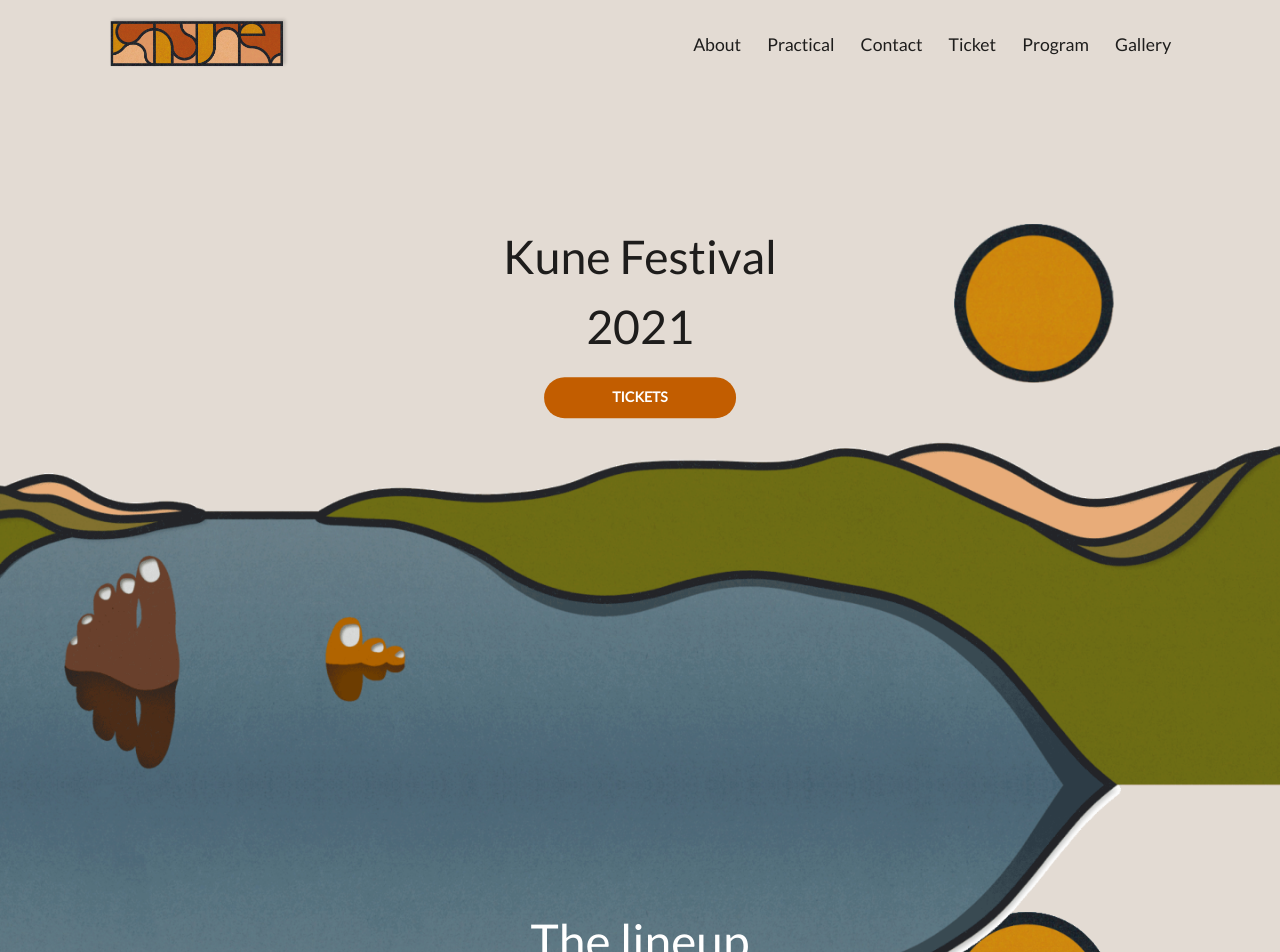
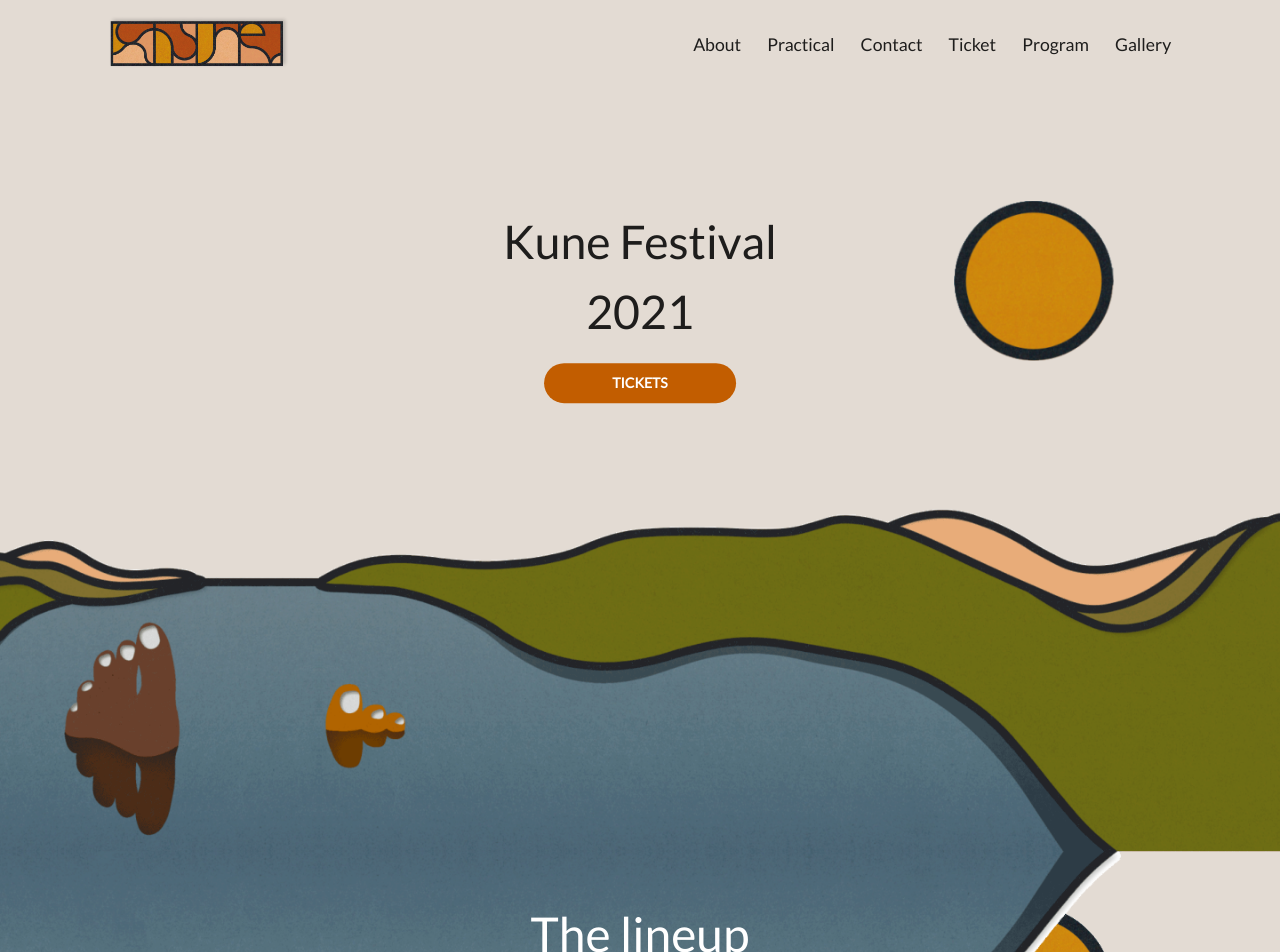
Before and after one commit to Laila1222/kune-festival-2021-v2, a React (Create React App) app: page / in a window 1280 px wide. Shown: the top 952 px of the page. Built offline with nearby package versions, Linux system fonts and the light colour scheme.

Commit message:
Fixed landing section layout

```diff
--- a/src/components/sections/IntroSection.jsx
+++ b/src/components/sections/IntroSection.jsx
@@ -24,7 +24,7 @@
 
 const IntroSectionContainer = styled.div`
   margin-bottom: 5rem;
-  margin-top: 7rem;
+  margin-top: 0rem;
   position: relative;
 
   @media (max-width: 1100px) {
--- /dev/null
+++ b/src/components/sections/LandingSection.jsx
@@ -0,0 +1,162 @@
+import React from "react";
+import styled from "styled-components";
+import { Button } from "@material-ui/core";
+import { Typography } from "@material-ui/core";
+import TopBackgroundImage from "../../assets/images/lake-medium.png";
+import SunImage from "../../assets/images/sun.png";
+import TopBackgroundImageMobile from "../../assets/images/lake-mobile.png";
+
+const HeaderBg = styled.div`
+  height: 100vh;
+  min-height: 700px;
+  /* background-image: ; */
+  background-attachment: fixed;
+  background-repeat: no-repeat;
+  background-position: top right;
+  background-size: 120%;
+  position: relative;
+  @media (max-width: 500px) {
+    min-height:
+  }
+
+`;
+
+const TicketButtonContainer = styled.div`
+  position: absolute;
+  top: 25%;
+  left: 50%;
+  transform: translate(-50%, -50%);
+  text-align: center;
+  @media (max-width: ${(props) => props.theme.breakpoints.values.md}px) {
+    width: 100%;
+    top: 35%;
+  }
+`;
+
+const TicketButton = styled(Button)`
+  border-radius: 2rem;
+  padding: 0.5rem 2rem;
+  background-color: ${(props) => props.theme.palette.colors.orange};
+  border: none;
+  color: ${(props) => props.theme.palette.primary.main};
+  width: 12rem;
+  margin-top: 1rem;
+  font-weight: bold;
+  @media (max-width: ${(props) => props.theme.breakpoints.values.md}px) {
+    width: 10rem;
+  }
+
+  &:hover {
+    background: ${(props) => props.theme.palette.colors.brown};
+  }
+`;
+
+const Headline = styled(Typography)`
+  font-size: 2.9rem;
+  @media (max-width: ${(props) => props.theme.breakpoints.values.md}px) {
+    font-size: 2.5rem;
+  }
+`;
+
+const BgImage = styled.img`
+  width: 100%;
+  position: absolute;
+  z-index: 2;
+  bottom: -15rem;
+
+  @media (max-width: 1200px) {
+   bottom: -13rem;
+  }
+
+  @media (max-width: 1100px) {
+    bottom: -10rem;
+   }
+
+   @media (max-width: 1000px) {
+    bottom: -8rem;
+   }
+
+  @media (max-width: ${(props) => props.theme.breakpoints.values.md}px) {
+   bottom: -13rem;
+  }
+
+
+  @media (max-width: 850px) {
+    bottom: -11rem;
+  }
+
+  @media (max-width: 750px) {
+    bottom: -9rem;
+  }
+
+  @media (max-width: 650px) {
+    bottom: -8rem;
+  }
+
+  @media (max-width: 550px) {
+    display: none;
+  }
+
+`;
+
+const BgImageMobile = styled.img`
+@media (max-width: 550px) {
+  display: block;
+  width: 100%;
+  position: absolute;
+  bottom: -7rem;
+}
+
+@media (max-width: 550px) {
+  bottom: -5rem;
+}
+
+@media (max-width: 350px) {
+  bottom: -3rem;
+}
+display: none;
+`
+
+const SunImageComp = styled.img`
+  position: absolute;
+  top: 6rem;
+  right: 13%;
+  width: 10rem;
+  @media (max-width: ${(props) => props.theme.breakpoints.values.md}px) {
+    width: 7rem;
+    top: 15rem;
+  }
+
+  @media (max-width: 750px) {
+    top: 18rem;
+    width: 6rem;
+  }
+
+  @media (max-width: 600px) {
+    width: 5rem;
+    top: 20rem;
+  }
+
+  @media (max-width: 450px) {
+    width: 4rem;
+    top: 25rem;
+
+  }
+`;
+
+function LandingSection(props) {
+  return (
+    <HeaderBg>
+      <TicketButtonContainer>
+        <Headline component="h1">Kune Festival</Headline>
+        <Headline>2021</Headline>
+        <TicketButton variant="outlined">Tickets</TicketButton>
+      </TicketButtonContainer>
+      <SunImageComp src={SunImage} />
+      <BgImage src={TopBackgroundImage} />
+      <BgImageMobile src={TopBackgroundImageMobile} />
+    </HeaderBg>
+  );
+}
+
+export default LandingSection;
--- a/src/containers/Home.jsx
+++ b/src/containers/Home.jsx
@@ -1,179 +1,22 @@
-import { Box, Button, Typography } from "@material-ui/core";
 import React from "react";
 import styled from "styled-components";
-import HeaderVideo from "../assets/videos/header-video.mp4";
-import ContentContainer from "../components/containers/ContentContainer";
-import SectionHeadline from "../components/headlines/SectionHeadline";
-import TextHeadline from "../components/headlines/TextHeadline";
 import Navbar from "../components/navigation/Navigation";
 
-import RegularButton from "../components/buttons/RegularButton";
-import Art from "./Art";
 import IntroSection from "../components/sections/IntroSection";
 import ProgramSection from "../components/sections/ProgramSection";
-import PracticalSection from "../components/sections/PracticalSection";
-import TicketsSection from "../components/sections/TicketsSection";
 import VisionSection from "../components/sections/VisionSection";
 import AboutSection from "../components/sections/AboutSection";
 import NavbarMobile from "../components/navigation/NavigationMobile";
-import TopBackgroundImage from "../assets/images/lake-medium.png"
-import SunImage from "../assets/images/sun.png";
-import ContactSection from './../components/sections/ContactSection';
 
-const BgVideoContainer = styled.div`
-  height: 60vh;
-  width: 100%;
-  background: pink;
-
-  & .video {
-    height: 100%;
-    width: 100%;
-    object-fit: cover;
-  }
-`;
-
-const TicketButtonContainer = styled.div`
-  position: absolute;
-  top: 40%;
-  left: 50%;
-  transform: translate(-50%, -50%);
-  text-align: center;
-  @media (max-width: ${(props) => props.theme.breakpoints.values.md}px) {
-    width: 100%;
-    top: 45%;
-  }
-`;
-
-const TicketButton = styled(Button)`
-  border-radius: 2rem;
-  padding: 0.5rem 2rem;
-  background-color: ${(props) => props.theme.palette.colors.orange};
-  border: none;
-  color: ${(props) => props.theme.palette.primary.main};
-  width: 12rem;
-  margin-top: 1rem;
-  font-weight: bold;
-  @media (max-width: ${(props) => props.theme.breakpoints.values.md}px) {
-    width: 10rem;
-  }
-
-  &:hover {
-    background: ${(props) => props.theme.palette.colors.brown};
-  }
-`;
-
-const Headline = styled(Typography)`
-  font-size: 2.9rem;
-  @media (max-width: ${(props) => props.theme.breakpoints.values.md}px) {
-  font-size: 2.5rem;
-  }
-`;
-
-const HeaderBg = styled.div`
-  height: 100vh;
-  min-height: 100vh;
-  /* background-image: ; */
-  background-attachment: fixed;
-  background-repeat: no-repeat;
-  background-position: top right;
-  background-size: 120%;
-  position: relative;
-
-
-`;
-
-const DarkBg = styled.div`
-  width: 100vw;
-  height: 10rem;
-  position: absolute;
-  background-image: linear-gradient(to top, rgba(0, 0, 0, 0), rgba(0, 0, 0, 1));
-`;
-
-const BgImage = styled.img`
-margin-top: 20rem;
-width: 100%;
-position: relative;
-z-index: 2;
-
-// @media (max-width: 1200px) {
-//   margin-top: 20rem;
-// }
-
-@media (max-width: ${(props) => props.theme.breakpoints.values.md}px) {
-  position: absolute;
-  margin-top: 0;
-  bottom: -2rem;
-}
-
-@media (max-width: 960px) {
-
-  bottom: -16rem;
-}
-
-@media (max-width: 850px) {
-  bottom: -13rem;
-}
-
-@media (max-width: 750px) {
-  bottom: -11rem;
-}
-
-@media (max-width: 650px) {
-  bottom: -10rem;
-}
-
-
-@media (max-width: 550px) {
-  bottom: -8rem;
-}
-
-@media (max-width: 480px) {
-  bottom: -7rem;
-}
-
-
-@media (max-width: 420px) {
-  bottom: -6rem;
-}
-
-@media (max-width: 320px) {
-  bottom: -5rem;
-}
-`
-
-const SunImageComp = styled.img`
-  position: absolute;
-  top: 14rem;
-  right:13%;
-  width: 10rem;
-  @media (max-width: ${(props) => props.theme.breakpoints.values.md}px) {
-    width: 5rem;
-    top: 8rem;
-    right: 2rem;
-  }
-`
+import ContactSection from "./../components/sections/ContactSection";
+import LandingSection from "../components/sections/LandingSection";
 
 function Home(props) {
   return (
     <div>
-      {/* <BgVideoContainer>
-        <video autoplay="autoplay" loop="true" muted className="video">
-          <source src={HeaderVideo} type="video/mp4" /> Your browser is not
-          supported.
-        </video>
-
-      </BgVideoContainer> */}
-      <HeaderBg>
-        <Navbar />
-        <NavbarMobile />
-        <TicketButtonContainer>
-          <Headline component="h1">Kune Festival</Headline>
-          <Headline>2021</Headline>
-          <TicketButton variant="outlined">Tickets</TicketButton>
-        </TicketButtonContainer>
-        <SunImageComp src={SunImage} />
-        <BgImage src={TopBackgroundImage} />
-      </HeaderBg >
+      <Navbar />
+      <NavbarMobile />
+      <LandingSection />
 
       <IntroSection />
 
```
Also changed, not shown: src/assets/images/lake-mobile.png (added).
